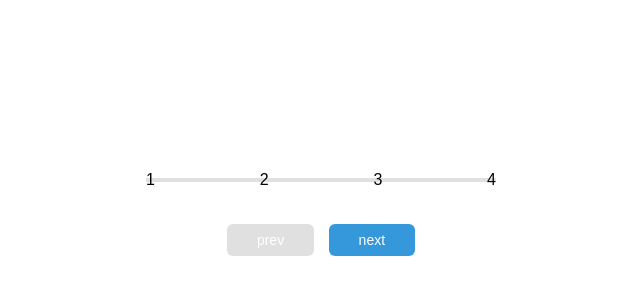
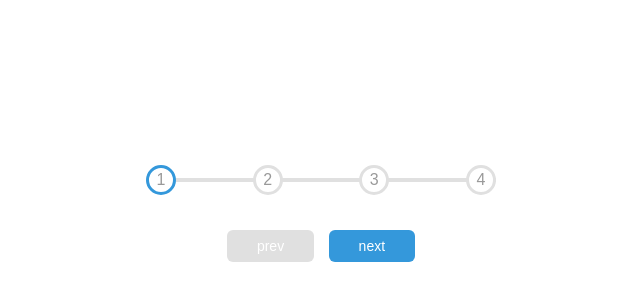
Before and after one commit to samirzjadhav/50Days50Project, a plain HTML site: page day-02-progress-steps/index.html in a window 1280 px wide. Shown: the part 184-484 px from the top of the page, without its empty margins (319-959 px from the left). Drawn offline with Linux system fonts and the light colour scheme; a web font is replaced by a local one.

Commit message:
feat: styled on button, circle and change active id to class

```diff
--- a/day-02-progress-steps/style.css
+++ b/day-02-progress-steps/style.css
@@ -56,7 +56,6 @@ body {
   z-index: -1;
   transition: 0.4s ease;
 }
-<<<<<<< HEAD
 
 .circle {
   background-color: #fff;
@@ -99,5 +98,3 @@ btn:focus {
   background-color: #e0e0e0;
   cursor: not-allowed;
 }
-=======
->>>>>>> f4d4a70 (feat: styled progress-container)
```
